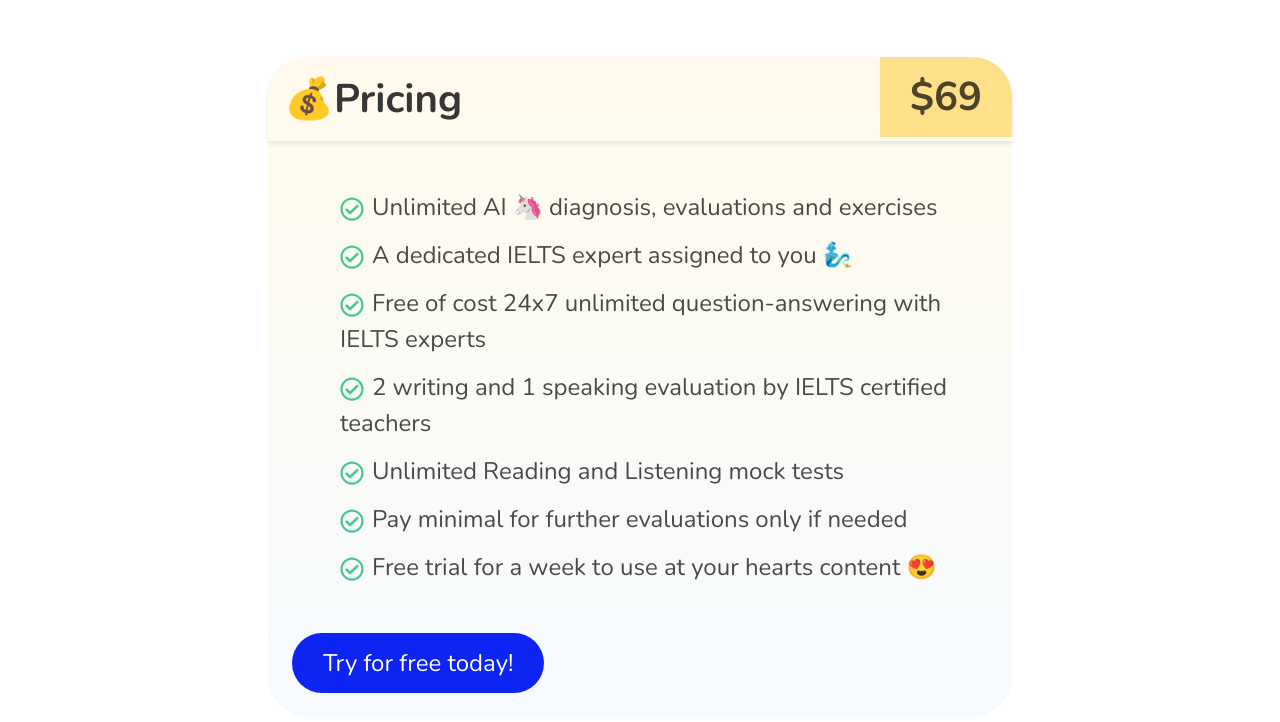
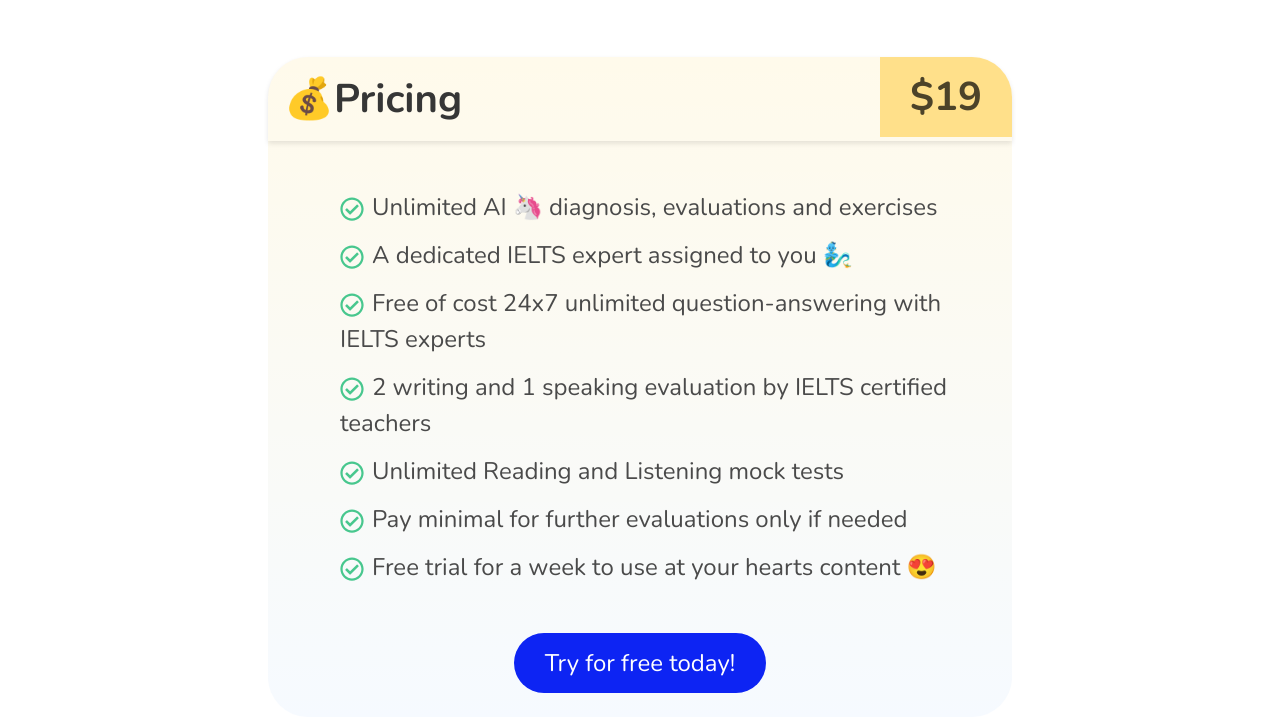
Before and after one commit to nkourou/kings-landing, a Gatsby site: page / in a window 1280 px wide. Shown: the part 3638-4360 px from the top of the page. Built offline with nearby package versions, Linux system fonts and the light colour scheme; Gatsby itself is replaced by a stand-in of ours.

Commit message:
Upgrade to v5

```diff
--- a/gatsby-config.js
+++ b/gatsby-config.js
@@ -15,13 +15,17 @@
     minibio: 'The AI based app for people who want to identify their weakness and improve them. Because rote memorization & passive learning has failed them!',
     keywords: `Artifical Intelligence, Personalized learning, IELTS, IELTS coaching, IELTS prep, English, NLP, Natural Language Processing, Speech recognition`,
     twitter: 'https://twitter.com/wuruzeka',
-    instagram: "https://instagram.com/wuruzeka",
+    instagram: "https://www.instagram.com/wuruzeka_learning/",
     fbAppID: process.env.WZ_FB_ID,
     mixpanel: process.env.WZ_MXPNL_ID,
     medium: 'https://medium.com/@wuruzeka',
     siteUrl: siteUrl,
     appUrl: process.env.APP_URL || "https://app.wuruzeka.com",
-    organization: { name: "Wuru Zeka Inc.", logo: "https://wuruzeka.com/static/logo-69580c490bdff69a56b3422793238446.svg", url: siteUrl }
+    organization: {
+      name: "Wuru Zeka Inc.",
+      logo: "https://wuruzeka.com/static/logo-69580c490bdff69a56b3422793238446.svg",
+      url: siteUrl
+    }
   },
   flags: {
     // PRESERVE_WEBPACK_CACHE: true,
--- a/src/components/pricing.js
+++ b/src/components/pricing.js
@@ -1,7 +1,6 @@
 import React from 'react';
 import Emoji from './emoji';
 import { FaRegCheckCircle } from 'react-icons/fa';
-import { Formik, Form, Field, ErrorMessage } from 'formik'
 
 
 const Pricing = () => {
@@ -16,7 +15,7 @@
                   <Emoji emoji='💰'/> Pricing
                 </p>
                 <span className="tag is-warning is-large is-size-2 has-text-weight-bold has-text-right" id="pricing-tag">
-                    $69
+                    $19
                 </span>
               </header>
               <div className="card-content">
@@ -78,9 +77,14 @@
                       </p>
                     </li> */}
                   </ul>
-                  <a href="https://app.wuruzeka.com/auth/sign-up" className="button is-primary is-large is-rounded">
-                    <span>Try for free today!</span>
-                  </a>
+                  <div className="field has-text-centered">
+                    <div className="control">
+                      <a href="https://app.wuruzeka.com/auth/sign-up"
+                      className="button is-primary is-large is-rounded">
+                        <span>Try for free today!</span>
+                      </a>
+                    </div>
+                  </div>
                 </div>
               </div>
             </div>
--- a/src/components/style.scss
+++ b/src/components/style.scss
@@ -214,5 +214,5 @@
 }
 
 #pricing-tag {
-	border-radius: 0 $card-radius/2 0 0;
+	border-radius: 0 calc($card-radius / 2) 0 0;
 }
```
Also changed, not shown: package.json (+20 -21 lines), 2 other files.
